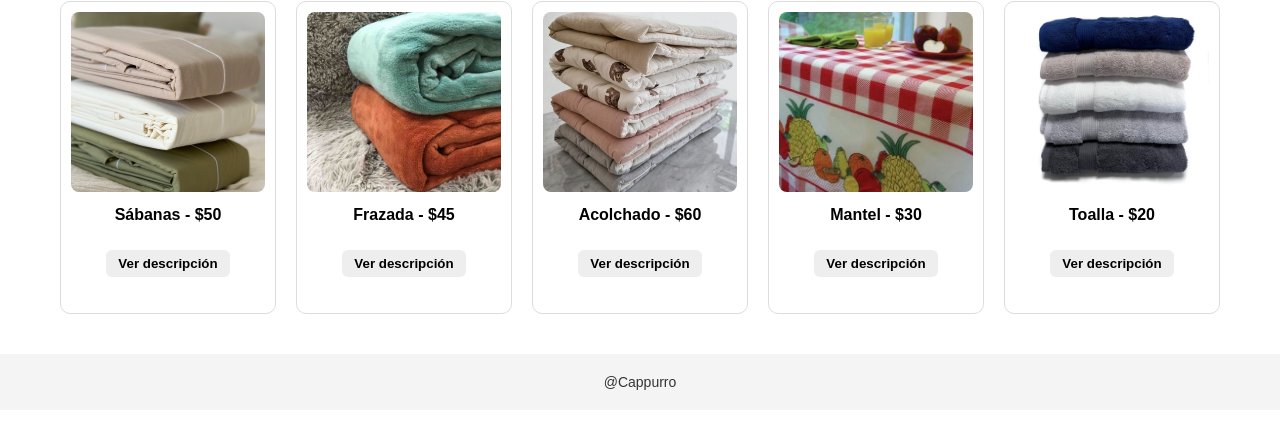
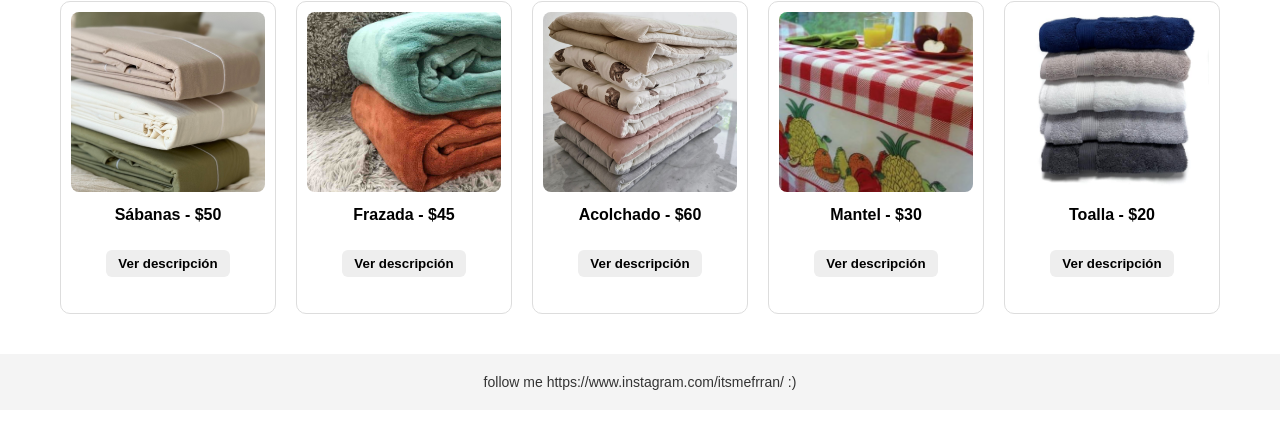
Before and after one commit to Hiro-Franco/Blanqueria-Sue-os, a plain HTML site: page product.html in a window 1280 px wide. Shown: the part 199-628 px from the top of the page. Drawn offline with Linux system fonts and the light colour scheme.

Commit message:
Update product.html

```diff
--- a/product.html
+++ b/product.html
@@ -61,7 +61,7 @@
   </main>
 
   <footer>
-    @Cappurro
+        follow me https://www.instagram.com/itsmefrran/ :)
   </footer>
 
   <script src="main.js"></script>
```
